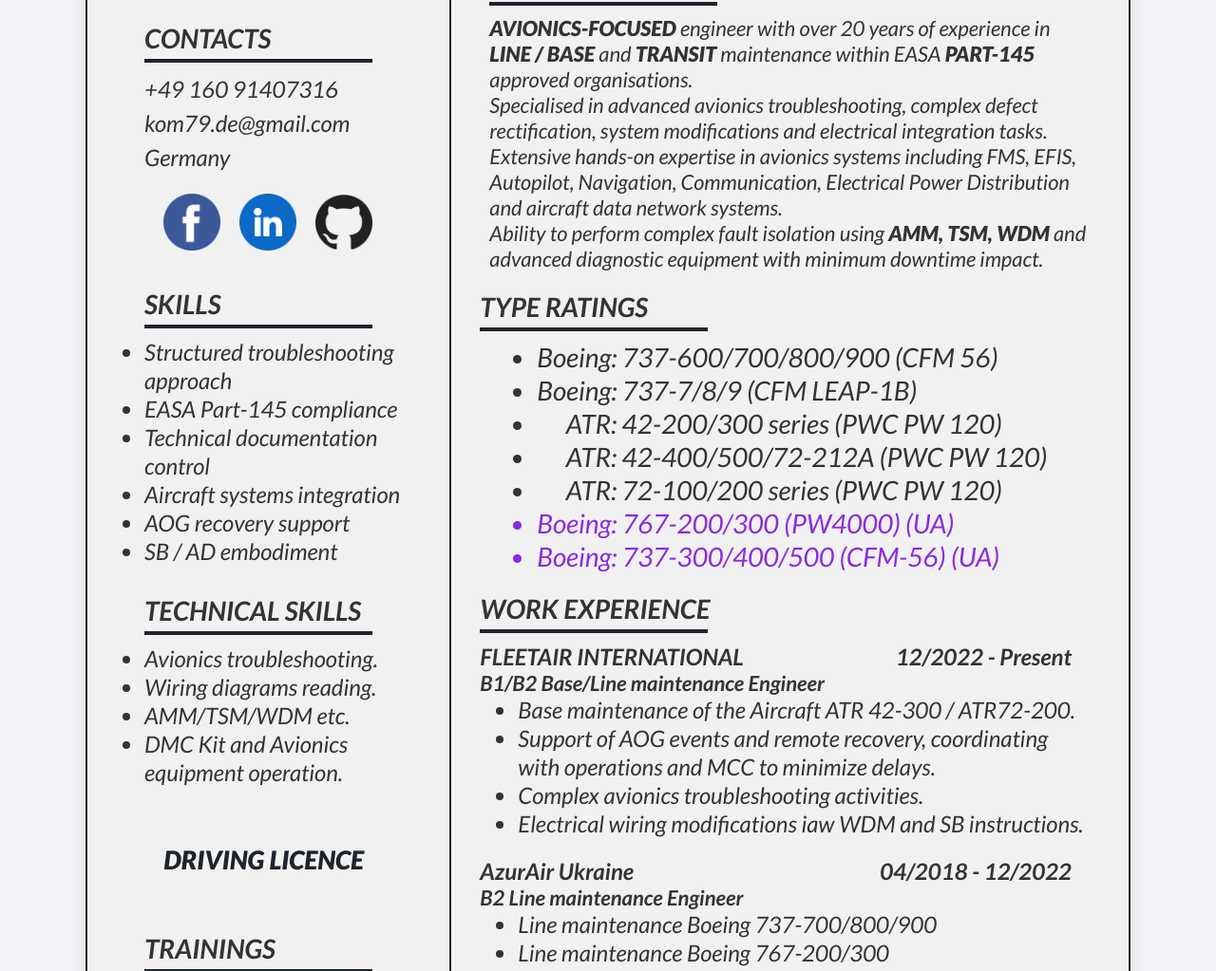
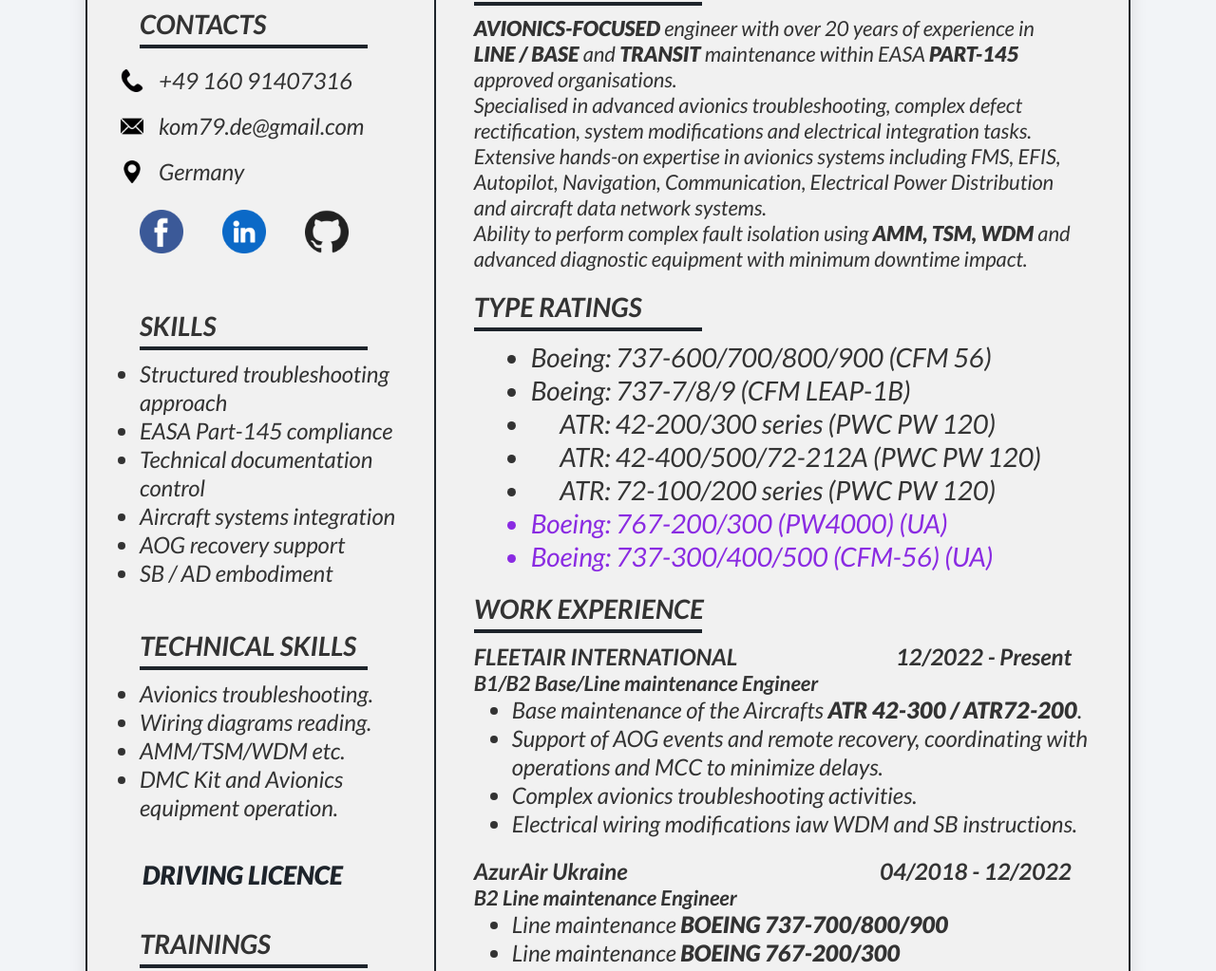
Before and after one commit to MaksymKolesnykov/AvionCV, a plain HTML site: page index.html in a window 1280 px wide. Shown: the part 459-1482 px from the top of the page at 95% size. Drawn offline with Linux system fonts and the light colour scheme.

Commit message:
Icons added, code updated

```diff
--- a/index.html
+++ b/index.html
@@ -54,7 +54,7 @@
         top: 100px;
         margin: 10px;
         height: 260px;
-        border: 5px solid white;
+        border: 5px solid #f1f1f1;
         border-radius: 50%;
       }
 
@@ -108,13 +108,17 @@
       }
 
       .workexperience-wrap {
+        /* padding: 10px; */
+        padding-left: 0;
         flex: 2;
         min-width: 400px;
       }
 
       .divider {
-        margin: 30px 20px;
-        margin-bottom: 0px;
+        margin-top: 30px;
+        margin-right: 30px;
+        /* margin: 30px 20px; */
+        /* margin-bottom: 0px; */
         width: 2px;
         background: rgb(30, 36, 43);
       }
@@ -135,18 +139,24 @@
         margin-bottom: 10px;
       }
 
-      .marg {
-        margin-left: 40px;
+      .contactinformation {
+        margin-top: 30px;
+        display: flex;
+        flex-direction: column;
+        padding: 15px;
       }
 
-      .contactinformation {
-        margin-top: 40px;
+      .contactinformation h4 {
+        margin-left: 20px;
+      }
+
+      .ci-line {
+        margin-left: 20px;
       }
 
       .contactinformation a {
         display: block;
-        /* margin-top: 20px; */
-        /* margin-bottom: 10px; */
+        padding: 6px;
         line-height: 1.5;
         font-family: "Lato", sans-serif;
         font-size: 24px;
@@ -156,24 +166,61 @@
         color: rgb(51, 51, 51);
       }
 
+      .icon {
+        display: flex;
+        align-items: center;
+        gap: 10px;
+      }
+
+      .phone::before {
+        content: "";
+        display: block;
+        width: 24px;
+        height: 24px;
+        background-image: url(./img/icons/phone.png);
+        background-size: contain;
+        background-repeat: no-repeat;
+      }
+
+      .email::before {
+        content: "";
+        display: block;
+        width: 24px;
+        height: 24px;
+        background-image: url(./img/icons/mail.png);
+        background-size: contain;
+        background-repeat: no-repeat;
+      }
+
       .location {
-        margin-bottom: 20px;
+        margin-bottom: 10px;
+      }
+
+      .location::before {
+        content: "";
+        display: block;
+        width: 24px;
+        height: 24px;
+        background-image: url(./img/icons/maps.png);
+        background-size: contain;
+        background-repeat: no-repeat;
       }
 
       .social-wrap {
         display: flex;
-        /* justify-content: space-between; */
-        /* padding: 20px; */
-        margin-left: 20px;
-        gap: 20px;
+        justify-content: space-around;
+        max-width: 260px;
       }
 
       .social img {
-        width: 60px;
+        width: 46px;
       }
 
       .skills-wrap {
-        margin-top: 20px;
+        display: flex;
+        flex-direction: column;
+        justify-content: space-between;
+        align-items: left;
       }
 
       li {
@@ -182,9 +229,8 @@
       }
 
       .skills-card {
-        margin-top: 30px;
-        margin-left: 40px;
-        margin-bottom: 5px;
+        padding: 15px;
+        margin-left: 20px;
         font-family: "Lato", sans-serif;
         font-size: 24px;
         font-weight: 500;
@@ -194,22 +240,26 @@
         text-align: left;
       }
 
+      .trainings {
+        margin: 0;
+      }
+
       .drive-license {
-        margin-top: 60px;
-        margin-bottom: 60px;
+        padding: 10px;
+        margin-left: 28px;
         font-family: "Lato", sans-serif;
         font-size: 27px;
         font-weight: 900;
         font-style: italic;
         color: rgb(30, 36, 43);
-        text-align: center;
+        text-align: left;
         text-transform: uppercase;
       }
 
       .aboutme {
-        margin-left: 10px;
+        /* margin-left: 10px; */
         margin-bottom: 20px;
-        margin-right: 20px;
+        margin-right: 32px;
         font-family: "Lato", sans-serif;
         font-size: 22px;
         font-weight: 500;
@@ -256,7 +306,6 @@
       }
 
       .title-font {
-        /* margin-bottom: 10px; */
         font-family: "Lato", sans-serif;
         font-size: 24px;
         font-weight: 600;
@@ -287,10 +336,6 @@
         text-align: left;
         padding-left: 20px;
       }
-
-      /* .spacer {
-        height: 40px;
-      } */
 
       /* ================= RESPONSIVE ================= */
       @media (max-width: 1000px) {
@@ -328,7 +373,12 @@
         }
 
         .drive-license {
-          text-align: center;
+          margin-left: 25px;
+          text-align: left;
+        }
+
+        .social-wrap {
+          max-width: 300px;
         }
       }
 
@@ -363,10 +413,10 @@
         .aboutme {
           margin-right: 70px;
         }
-        .drive-license {
+        /* .drive-license {
           margin-top: 30px;
           margin-bottom: 30px;
-        }
+        } */
 
         h5 {
           margin-right: 70px;
@@ -375,6 +425,10 @@
         li {
           margin-right: 70px;
           /* font-size: 12px; */
+        }
+
+        .type-list {
+          margin-left: 30px;
         }
       }
     </style>
@@ -392,17 +446,17 @@
 
       <main class="main">
         <div class="skills-wrap">
-          <div class="contactinformation marg">
+          <div class="contactinformation">
             <h4>CONTACTS</h4>
-            <div class="line"></div>
+            <div class="line ci-line"></div>
             <div class="ci">
-              <div class="phone">
+              <div class="phone icon">
                 <a href="tel:+4916091407316">+49 160 91407316</a>
               </div>
-              <div class="email">
+              <div class="email icon">
                 <a href="mailto:kom79.de@gmail.com">kom79.de@gmail.com</a>
               </div>
-              <div class="location">
+              <div class="location icon">
                 <a
                   target="_blank"
                   href="https://maps.app.goo.gl/3MFnXHfRTDQdQwd99"
@@ -540,7 +594,10 @@
             </div>
             <h5 class="position">B1/B2 Base/Line maintenance Engineer</h5>
             <ul class="position-actions">
-              <li>Base maintenance of the Aircraft ATR 42-300 / ATR72-200.</li>
+              <li>
+                Base maintenance of the Aircrafts
+                <span>ATR 42-300 / ATR72-200</span>.
+              </li>
               <li>
                 Support of AOG events and remote recovery, coordinating with
                 operations and MCC to minimize delays.
@@ -557,8 +614,8 @@
             </div>
             <h5 class="position">B2 Line maintenance Engineer</h5>
             <ul class="position-actions">
-              <li>Line maintenance Boeing 737-700/800/900</li>
-              <li>Line maintenance Boeing 767-200/300</li>
+              <li>Line maintenance <span>Boeing 737-700/800/900</span></li>
+              <li>Line maintenance <span>Boeing 767-200/300</span></li>
               <li>Complex avionics troubleshooting activities.</li>
               <li>
                 Performed aircraft technical support during flight operations.
```
Also changed, not shown: img/icons/mail.png (added), img/icons/maps.png (added), img/icons/phone.png (added), img/icons/plain.png (added).
